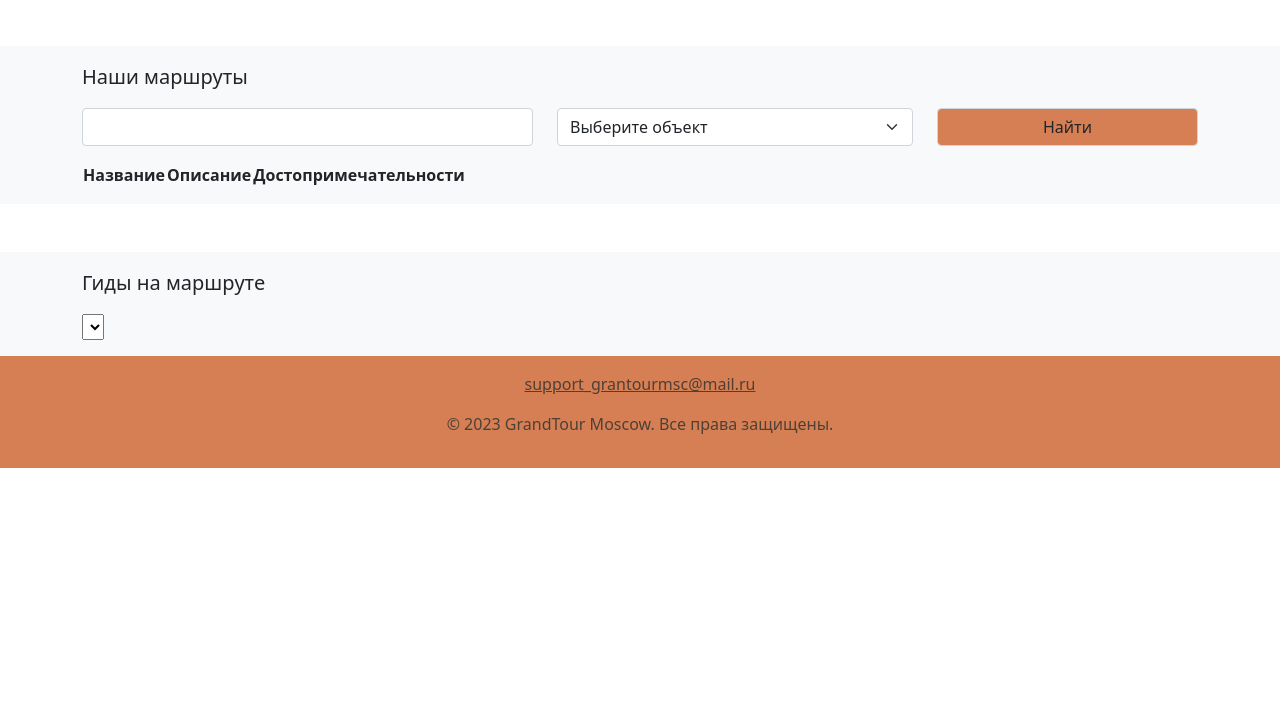
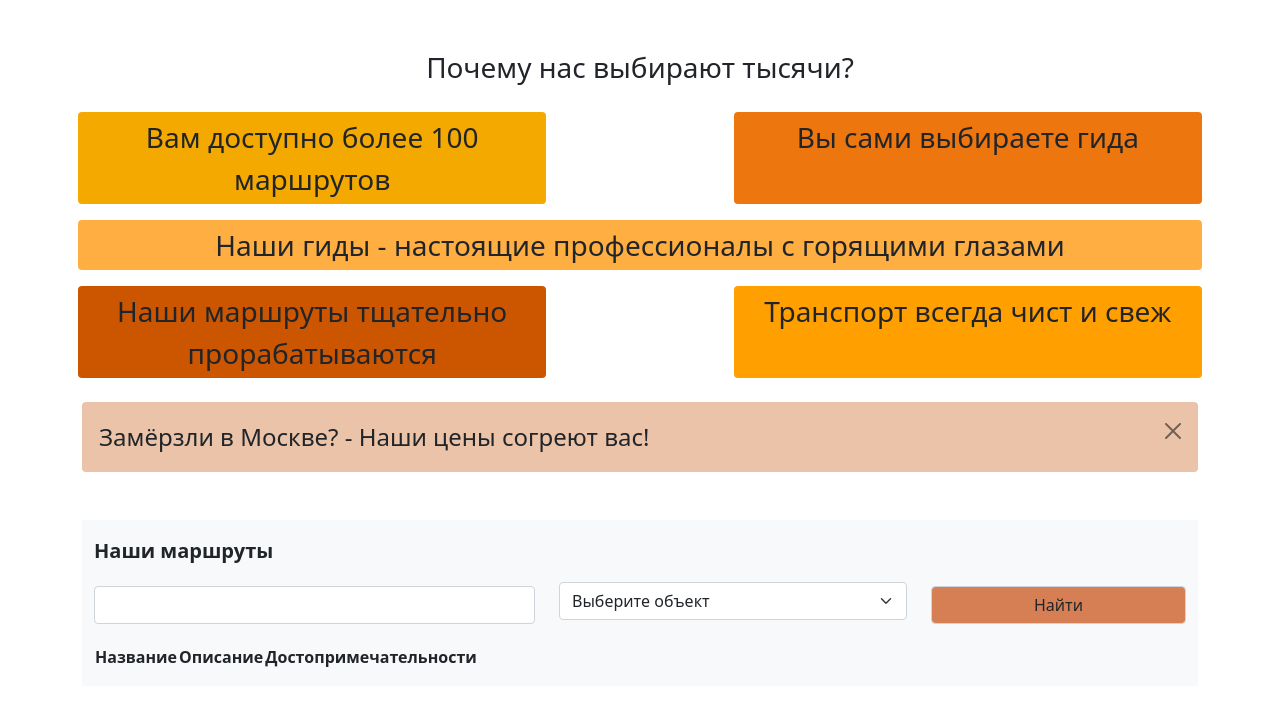
Before and after one commit to SergeyOstrouhov/exam_winter_web, a website: page index.html in a window 1280 px wide. Shown: the part 652-1360 px from the top of the page. Before the commit the page ends 1120 px from the top, so only its background shows below. Drawn offline with nearby package versions, Linux system fonts and the light colour scheme; no server answers.

Commit message:
Well done

```diff
--- a/index.html
+++ b/index.html
@@ -19,9 +19,10 @@
     <header>
         <nav class="navbar navbar-expand-lg main_color">
             <div class="container-fluid">
-                <a class="navbar-brand" href="#"> <svg xmlns="http://www.w3.org/2000/svg" width="16"
-                     height="16" fill="currentColor" class="bi bi-globe-central-south-asia" viewBox="0 0 16 16">
-                    <path d="M8 0a8 8 0 1 0 0 16A8 8 0 0 0 8 0M4.882 1.731a.48.48 0 0 0 .14.291.487.487 0 0 1-.126.78l-.291.146a.7.7 0 0 0-.188.135l-.48.48a1 1 0 0 1-1.023.242l-.02-.007a1 1 0 0 0-.462-.04 7 7 0 0 1 2.45-2.027m-3 9.674.86-.216a1 1 0 0 0 .758-.97v-.184a1 1 0 0 1 .445-.832l.04-.026a1 1 0 0 0 .152-1.54L3.121 6.621a.414.414 0 0 1 .542-.624l1.09.818a.5.5 0 0 0 .523.047.5.5 0 0 1 .724.447v.455a.8.8 0 0 0 .131.433l.795 1.192a1 1 0 0 1 .116.238l.73 2.19a1 1 0 0 0 .949.683h.058a1 1 0 0 0 .949-.684l.73-2.189a1 1 0 0 1 .116-.238l.791-1.187A.45.45 0 0 1 11.743 8c.16 0 .306.084.392.218.557.875 1.63 2.282 2.365 2.282l.04-.001a7.003 7.003 0 0 1-12.658.905Z"/>
+                <a class="navbar-brand" href="#"> <svg xmlns="http://www.w3.org/2000/svg" width="16" height="16"
+                        fill="currentColor" class="bi bi-globe-central-south-asia" viewBox="0 0 16 16">
+                        <path
+                            d="M8 0a8 8 0 1 0 0 16A8 8 0 0 0 8 0M4.882 1.731a.48.48 0 0 0 .14.291.487.487 0 0 1-.126.78l-.291.146a.7.7 0 0 0-.188.135l-.48.48a1 1 0 0 1-1.023.242l-.02-.007a1 1 0 0 0-.462-.04 7 7 0 0 1 2.45-2.027m-3 9.674.86-.216a1 1 0 0 0 .758-.97v-.184a1 1 0 0 1 .445-.832l.04-.026a1 1 0 0 0 .152-1.54L3.121 6.621a.414.414 0 0 1 .542-.624l1.09.818a.5.5 0 0 0 .523.047.5.5 0 0 1 .724.447v.455a.8.8 0 0 0 .131.433l.795 1.192a1 1 0 0 1 .116.238l.73 2.19a1 1 0 0 0 .949.683h.058a1 1 0 0 0 .949-.684l.73-2.189a1 1 0 0 1 .116-.238l.791-1.187A.45.45 0 0 1 11.743 8c.16 0 .306.084.392.218.557.875 1.63 2.282 2.365 2.282l.04-.001a7.003 7.003 0 0 1-12.658.905Z" />
                     </svg>Grandtour Москва</a>
                 <button class="navbar-toggler" type="button" data-bs-toggle="collapse"
                     data-bs-target="#navbarNavDropdown" aria-controls="navbarNavDropdown" aria-expanded="false"
@@ -32,6 +33,9 @@
                     <ul class="navbar-nav">
                         <li class="nav-item">
                             <a class="nav-link active" aria-current="page" href="#section1">О нас</a>
+                        </li>
+                        <li class="nav-item">
+                            <a class="nav-link" href="#section4">За что нас любят</a>
                         </li>
                         <li class="nav-item">
                             <a class="nav-link" href="#section2">Заказать тур</a>
@@ -75,23 +79,65 @@
                 </div>
             </div>
         </section>
+        <section class="mt-5" id="section4">
+            <div class="container">
+                <p class="fs-3 text-center">Почему нас выбирают тысячи?</p>
+                <div class="mx-2">
+                    <div class="row">
+                        <div class="col-md-5  text-center fs-3   my-2 mr-3 p-1 rounded one_back ">Вам доступно
+                            более 100 маршрутов
+                        </div>
+                        <div class="col-md-5 offset-md-2 text-center fs-3 my-2 mr-3 two_back p-1 rounded ">Вы сами
+                            выбираете гида
+                        </div>
+                    </div>
 
+                    <div class="row">
+                        <div class="col-md-12 text-center fs-3 my-2 mr-3 three_back p-1 rounded">Наши гиды - настоящие
+                            профессионалы с горящими глазами
+                        </div>
+                    </div>
+
+                    <div class="row">
+                        <div class="col-md-5 text-center fs-3  my-2 mr-3 four_back p-1 rounded">Наши маршруты тщательно
+                            прорабатываются
+                        </div>
+                        <div class="col-md-5 offset-md-2 text-center fs-3 my-2 mr-3 five_back p-1 rounded">Транспорт всегда чист и
+                            свеж
+                        </div>
+                    </div>
+                </div>
+            </div>
+
+        </section>
+        <div class="container">
+            <div class="alerts my-3">
+                <div id="alerts-template" class="alert for_alerts alert-dismissible fade show d-none" role="alert">
+                    <span class="msg fs-4">
+
+                    </span>
+                    <button type="button" class="btn-close" data-bs-dismiss="alert" aria-label="Close"></button>
+                </div>
+            </div>
 
             <section id="section2" class="mt-5 bg-light">
                 <div class="container py-3">
-                <p class="fs-5">Наши маршруты</p>
+                    <p class="fs-5 fw-bold">Наши маршруты</p>
                     <div class="search-form mb-3">
                         <div class="row">
-                        <div class="col-md-5"><input type="text" class="search-field form-control" id="searchInput"></div>
+                            <div class="col-md-5 my-1"><input type="text" class="search-field form-control" id="searchInput">
+                            </div>
 
 
-                        <div class="col-md-4"><select class="form-select w-100" aria-label="Default select example" id="select_obj">
+                            <div class="col-md-4"><select class="form-select w-100" aria-label="Default select example"
+                                    id="select_obj">
                                     <option selected>Выберите объект</option>
                                     <!-- <option value="1">One</option>
                         <option value="2">Two</option>
                         <option value="3">Three</option> -->
                                 </select></div>
-                      <div class="col-md-3"><button class="search-btn button_class form-control" >Найти</button></div>
+                            <div class="col-md-3 my-1"><button class="search-btn button_class form-control">Найти</button>
+                            </div>
                         </div>
 
                     </div>
@@ -126,7 +172,7 @@
             </section>
             <section id="section3" class="mt-5 bg-light">
                 <div class="container py-3">
-                <p class="fs-5" id="selectedRoute">Гиды на маршруте</p>
+                    <p class="fs-5 fw-bold" id="selectedRoute">Гиды на маршруте</p>
                     <div class="search-form">
                         <select name="" id=""></select>
                     </div>
@@ -150,7 +196,7 @@
 
                 </div>
             </section>
-        <div class="modal" id="myModal" tabindex="-1" >
+            <div class="modal" id="myModal" tabindex="-1">
                 <div class="modal-dialog">
                     <div class="modal-content">
                         <div class="modal-header">
@@ -185,7 +231,8 @@
                             <p>Стоимость экскурсии: </p>
                         </div>
                         <div class="modal-footer">
-                  <button type="button" class="btn btn-secondary" data-bs-dismiss="modal" id="close">Close</button>
+                            <button type="button" class="btn btn-secondary" data-bs-dismiss="modal"
+                                id="close">Close</button>
                             <button type="button" class="btn button_class" id="send_data">Save changes</button>
                         </div>
                     </div>
--- a/script.js
+++ b/script.js
@@ -72,6 +72,13 @@ document.getElementById('close').addEventListener('click', function () {
     resetModal();
 });
 
+function showAlert(msg) {
+    let alertsContainer = document.querySelector('.alerts');
+    let newAlertElement = document.getElementById('alerts-template').cloneNode(true);
+    newAlertElement.querySelector('.msg').innerHTML = msg;
+    newAlertElement.classList.remove('d-none');
+    alertsContainer.append(newAlertElement);
+}
 
 function showGuids(guids) {
     let table = document.getElementById('table_guids');
@@ -316,5 +323,5 @@ window.onload = function () {
     document.querySelector('.search-btn').onclick = function () {
         handleSearch();
     };
-
+    showAlert("Замёрзли в Москве? - Наши цены согреют вас!");
 };
--- a/styles.css
+++ b/styles.css
@@ -9,7 +9,24 @@
     color: #4E4035;
 
 }
-
+.for_alerts {
+    background-color: #d6885481;
+}
+.one_back {
+    background-color: #F4A900;
+}
+.two_back {
+    background-color: #ED760E;
+}
+.three_back {
+    background-color: #FFAE42;
+}
+.four_back {
+    background-color: #CC5500;
+}
+.five_back {
+    background-color: #FFA000;
+}
 
 
 @media only screen and (max-width: 768px) {
```
Lines whose indentation alone changed are shown as unchanged.
